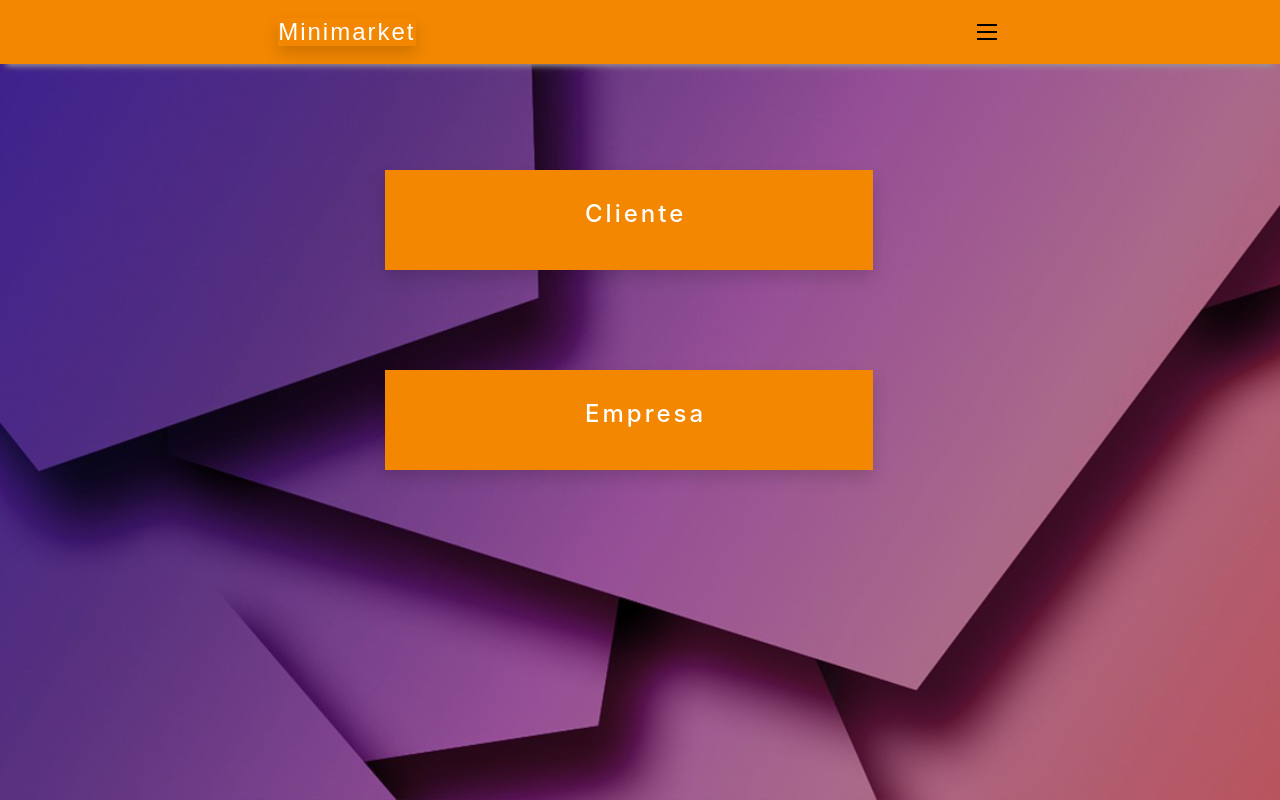
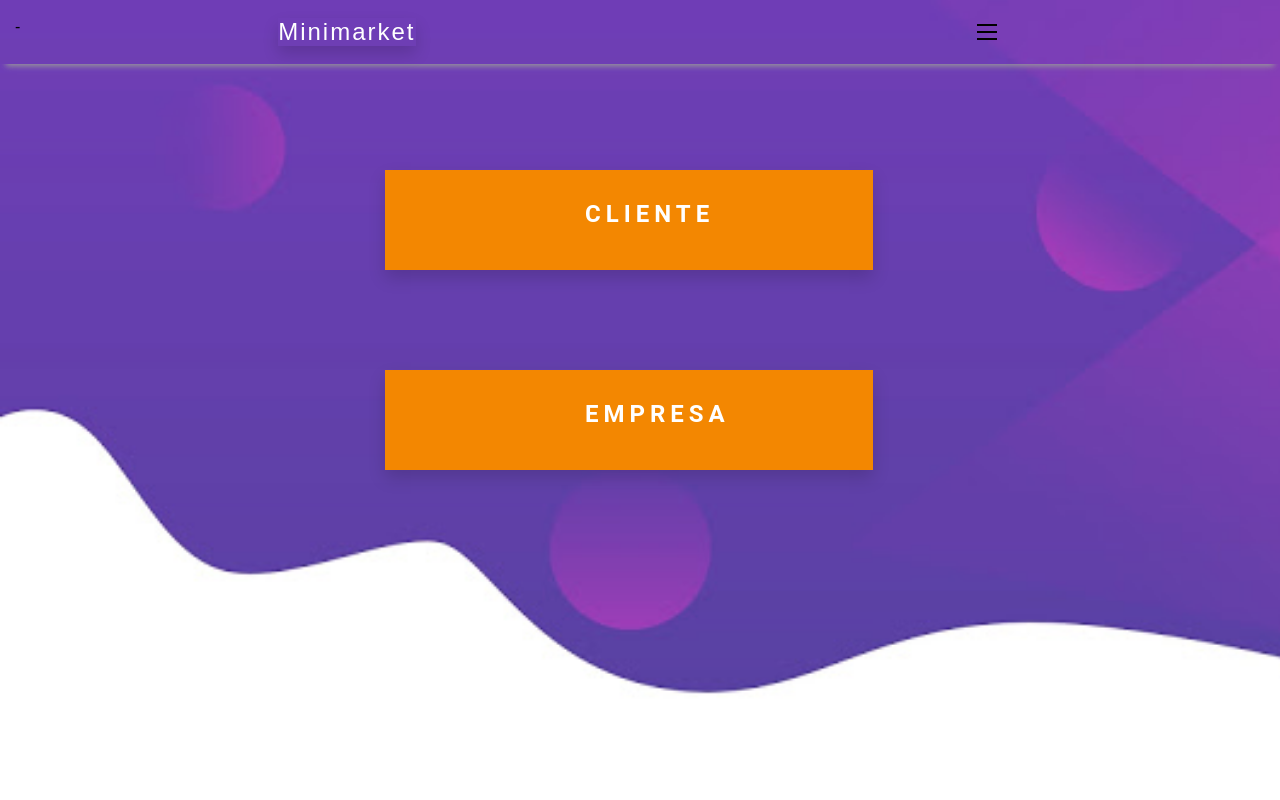
Before and after one commit to Shiohne/Minimarket, a Vue app: page / in a window 1280 px wide. Built offline with nearby package versions, Linux system fonts and the light colour scheme.

Commit message:
Idiomas de la parte ADMIN + negar cambios de nombre y mejoras en lista de clientes

```diff
--- a/src/App.vue
+++ b/src/App.vue
@@ -11,7 +11,6 @@
              <li>
                 <a href="/terms&conditions">Terminos y condiciones</a>
              </li>
-
           </ul>
           <div class="burger" @click="navSlide">
               <div class="line1"></div>
@@ -84,7 +83,7 @@ p {
     align-items: center;
     min-height: 8vh;
     font-family: 'Cabin', sans-serif;
-    background-color: #f38701;
+  background-color: rgb(0, 102, 255, 0.0);
     position: fixed;
     top: 0;
     width: 100%;
@@ -187,12 +186,10 @@ p {
     }
 
     .zoom #layer1 {
-        width: 200%;
         height: auto;
     }
 
     .zoom #layer2 {
-        width: 100%;
         height: auto;
     }
 
@@ -219,7 +216,7 @@ p {
     height: 100%;
     position: fixed;
     background: url(assets/fondo2.jpg);
-    background-size: 2200px
+    background-size: 1550px
 }
 
 </style>
--- a/src/components/Screens/AddCredit.vue
+++ b/src/components/Screens/AddCredit.vue
@@ -7,7 +7,7 @@
         <h4>Detalles del Cliente:</h4>
         <form>
           <div class="form-group">
-            <label for="first_name">First Name</label>
+            <label for="first_name">Nombres</label>
             <input
               type="text"
               class="form-control"
@@ -17,7 +17,7 @@
             />
           </div>
           <div class="form-group">
-            <label for="last_name">Last Name</label>
+            <label for="last_name">Apellidos</label>
             <input
               type="text"
               class="form-control"
@@ -27,7 +27,7 @@
             />
           </div>
           <div class="form-group">
-            <label for="email">Email</label>
+            <label for="email">Correo</label>
             <input
               type="text"
               class="form-control"
@@ -37,7 +37,7 @@
             />
           </div>
           <div class="form-group">
-            <label for="phone">Phone</label>
+            <label for="phone">Teléfono</label>
             <input
               type="text"
               class="form-control"
@@ -51,7 +51,7 @@
       <div class="col-sm-6 col-md-6 col-lg-6" v-if="!submitedCredit">
         <h4>Crédito:</h4>
         <div class="form-group">
-          <label for="amount">Monto de crédito otorgado</label>
+          <label for="amount">Monto de crédito a otorgar</label>
           <input
             type="number"
             class="form-control"
@@ -60,7 +60,7 @@
           />
         </div>
         <div class="form-group">
-          <label for="created_in">Fecha (MM-DD-AAAA)</label>
+          <label for="created_in">Fecha (mm-dd-aaaa)</label>
           <input
             type="text"
             class="form-control"
--- a/src/components/Screens/AddSale.vue
+++ b/src/components/Screens/AddSale.vue
@@ -17,14 +17,14 @@
             id = "search"
             @click="searchTitle"
           >
-            Search
+            Buscar
           </button>
         </div>
       </div>
     </div>
     <!-- Tutorials List Panel -->
     <div class="col-md-6">
-      <h4>Product List</h4>
+      <h4>Lista de productos</h4>
       <ul class="list-group">
         <li
           style="background-color: #ffa504"
@@ -60,7 +60,7 @@
           >
         </div>
         <div v-if="currentOrder">
-          <label><strong>Order: </strong>{{ currentOrder.id }}</label>
+          <label><strong>Orden: </strong>{{ currentOrder.id }}</label>
         </div>
         <div v-if="currentOrder">
           <label
--- a/src/components/Screens/CustomerList.vue
+++ b/src/components/Screens/CustomerList.vue
@@ -87,7 +87,7 @@
         <a
           v-if="currentCredit"
           class="badge badge-warning"
-          style="background-color: #f38701"
+          style="background-color: #e9a94e"
           @click="retrieveInvoice"
           >Agregar transacción</a
         >
--- a/src/components/Screens/Main.vue
+++ b/src/components/Screens/Main.vue
@@ -2,10 +2,10 @@
   <div class="edit-form container">
     <div class="row">
       <div class="col-sm col-md col-lg-5 shadow" style="cursor: pointer;" onclick="window.location='/customer';">
-        <h4 class="differ">Cliente</h4>
+        <h4 class="differ">CLIENTE</h4>
       </div>
       <div class="col-sm-6 col-md-6 col-lg-5 shadow" style="cursor: pointer;" onclick="window.location='/owner';">
-        <h4 class="differ">Empresa</h4>
+        <h4 class="differ">EMPRESA</h4>
       </div>
     </div>
   </div>
@@ -27,7 +27,9 @@
 .differ{
     margin-left: 190px;
     margin-top: 20px;
-    letter-spacing: 3px;
+    letter-spacing: 5px;
+  font-family: Roboto;
+  font-weight: bolder;
   color: #ffffff;
 }
 
--- a/src/components/Screens/ViewCustomerCredit.vue
+++ b/src/components/Screens/ViewCustomerCredit.vue
@@ -490,11 +490,14 @@ export default {
   z-index: 10;
   height: 710px;
   width: 1200px;
-  background-color: rgb(255, 255, 255);
-  margin-top: 30px;
+  background-color: rgb(227, 207, 207);
+  margin-top: 0px;
   margin-left: 80px;
-
   padding: 20px;
+}
+.badge-success{
+  margin: fill;
+  margin-top: -20px;
 }
 .differB{
   margin-left: 860px;
```
Also changed, not shown: src/assets/fondo2.jpg.
